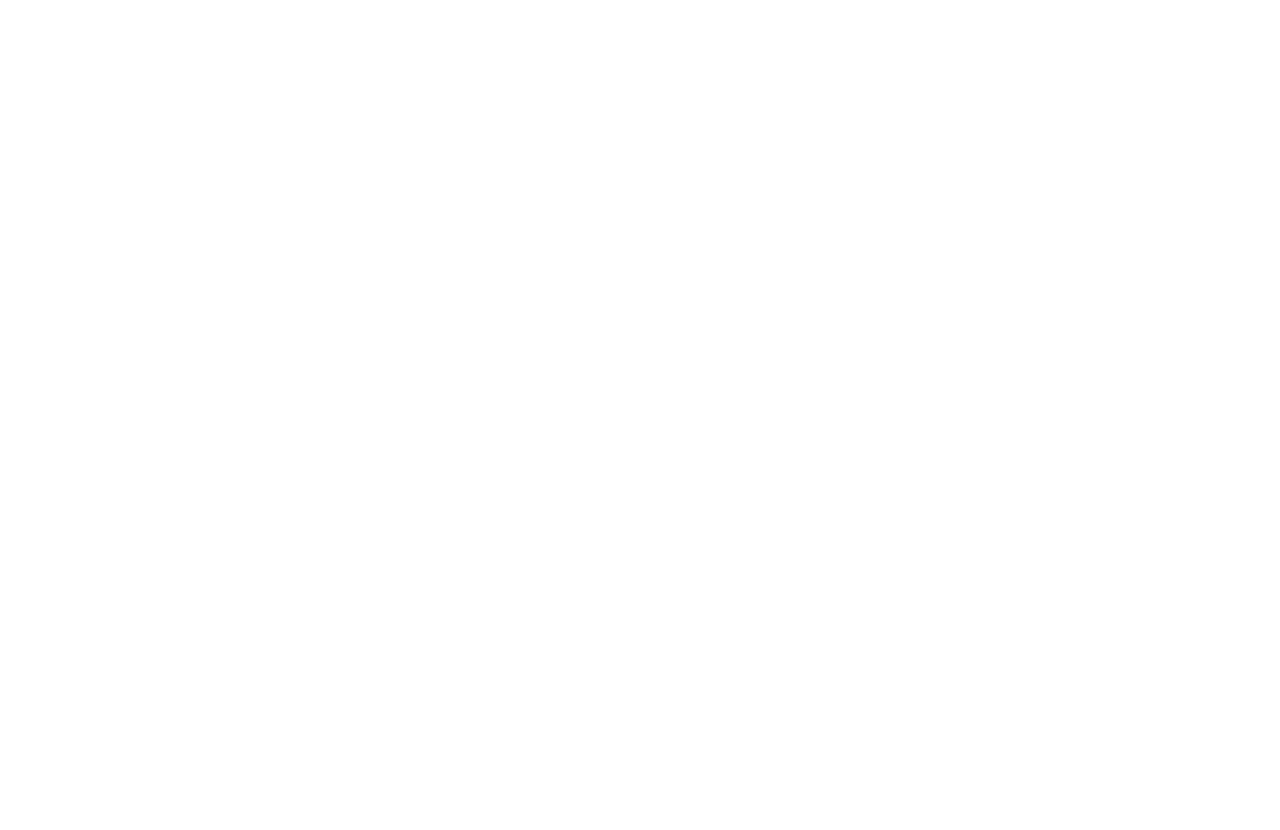
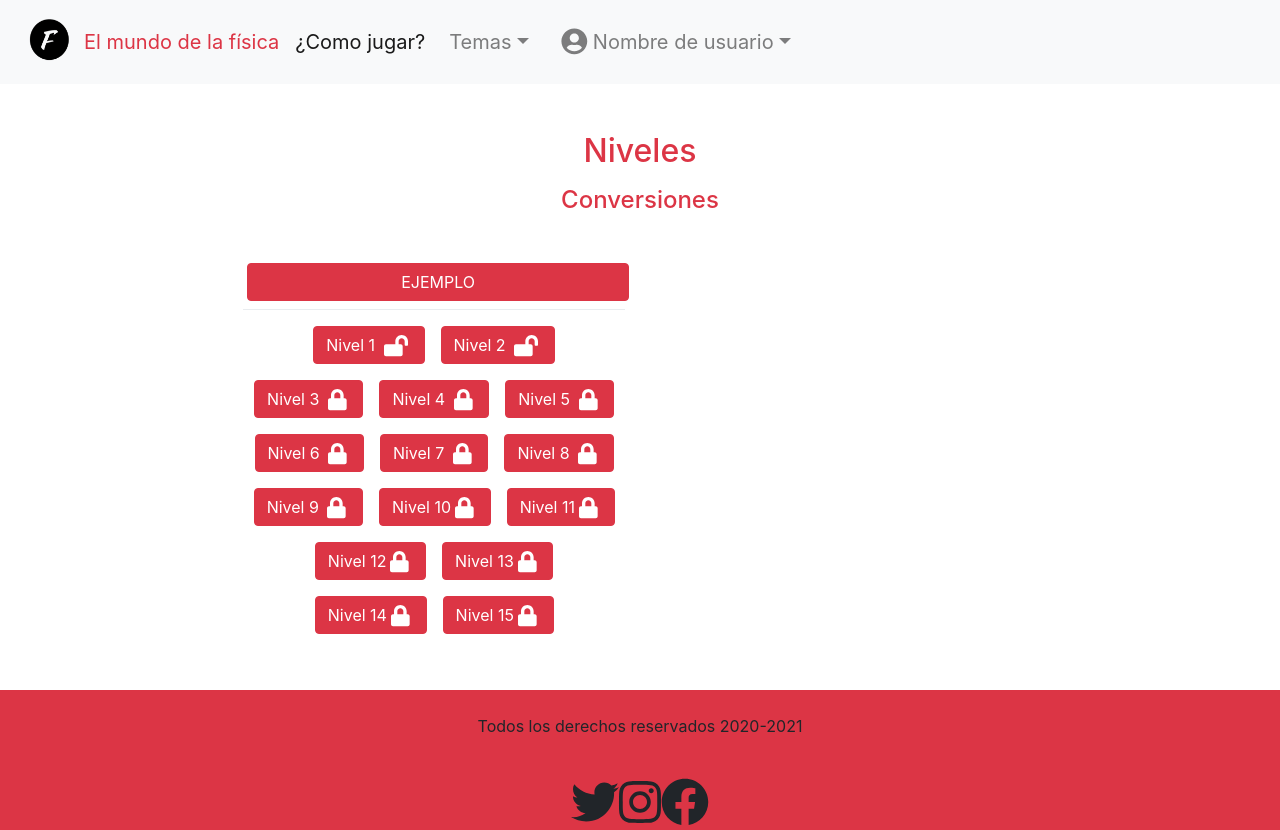
Before and after one commit to emanueljulio420/Equipo-7_PPI_2020, a React (Create React App) app in the folder frontend/: page /niveseg in a window 1280 px wide. Before the commit the page ends 800 px from the top, so only its background shows below. Built offline with nearby package versions, Linux system fonts and the light colour scheme.

Commit message:
se creo una interfaz y se le dio navegabilidad

```diff
--- /dev/null
+++ b/frontend/src/Components/NiveleSegundos.jsx
@@ -0,0 +1,73 @@
+import React from 'react';
+import { Link } from 'react-router-dom';
+import { FontAwesomeIcon } from '@fortawesome/react-fontawesome';
+import { faLock, faLockOpen } from '@fortawesome/free-solid-svg-icons';
+
+function NiveleSegundos() {
+    return (
+
+        <div className="bg-white col-md-8 order-md-1 container my-5">
+            <h2 className="mb-3 text-center text-danger">Niveles</h2>
+            <h4 className="mb-3 text-center text-danger">Conversiones</h4>
+            <br/>
+            <form className="needs-validation" novalidate="">
+                <div className="center">
+                    <div className="col-md-6 text-center">
+                        <Link to="eje">
+                        <button className="btn btn-block my-2 mx-1 btn-danger">   EJEMPLO   </button>
+                        </Link>
+                        <div class="dropdown-divider"></div>
+                        <Link to="uno">
+                        <button className="btn  my-2 mx-2 btn-danger">Nivel 1 <FontAwesomeIcon icon={faLockOpen} size="lg mx-1" className="aligned-right" /></button>
+                        </Link>
+                        <Link >
+                        <button className="btn  my-2 mx-2 btn-danger">Nivel 2 <FontAwesomeIcon icon={faLockOpen} size="lg mx-1" className="aligned-right" /></button>
+                        </Link>
+                        <Link>
+                        <button className="btn  my-2 mx-2 btn-danger">Nivel 3 <FontAwesomeIcon icon={faLock} size="lg mx-1" className="aligned-right" /></button>
+                        </Link>
+                        <Link>
+                        <button className="btn  my-2 mx-2 btn-danger">Nivel 4 <FontAwesomeIcon icon={faLock} size="lg mx-1" className="aligned-right" /></button>
+                        </Link>
+                        <Link>
+                        <button className="btn  my-2 mx-2 btn-danger">Nivel 5 <FontAwesomeIcon icon={faLock} size="lg mx-1" className="aligned-right" /></button>
+                        </Link>
+                        <Link>
+                        <button className="btn  my-2 mx-2 btn-danger">Nivel 6 <FontAwesomeIcon icon={faLock} size="lg mx-1" className="aligned-right" /></button>
+                        </Link>
+                        <Link>
+                        <button className="btn  my-2 mx-2 btn-danger">Nivel 7 <FontAwesomeIcon icon={faLock} size="lg mx-1" className="aligned-right" /></button>
+                        </Link>
+                        <Link>
+                        <button className="btn  my-2 mx-2 btn-danger">Nivel 8 <FontAwesomeIcon icon={faLock} size="lg mx-1" className="aligned-right" /></button>
+                        </Link>
+                        <Link>
+                        <button className="btn  my-2 mx-2 btn-danger">Nivel 9 <FontAwesomeIcon icon={faLock} size="lg mx-1" className="aligned-right" /></button>
+                        </Link>
+                        <Link>
+                        <button className="btn  my-2 mx-2 btn-danger">Nivel 10<FontAwesomeIcon icon={faLock} size="lg mx-1" className="aligned-right" /></button>
+                        </Link>
+                        <Link>
+                        <button className="btn  my-2 mx-2 btn-danger">Nivel 11<FontAwesomeIcon icon={faLock} size="lg mx-1" className="aligned-right" /></button>
+                        </Link>
+                        <Link>
+                        <button className="btn  my-2 mx-2 btn-danger">Nivel 12<FontAwesomeIcon icon={faLock} size="lg mx-1" className="aligned-right" /></button>
+                        </Link>
+                        <Link>
+                        <button className="btn  my-2 mx-2 btn-danger">Nivel 13<FontAwesomeIcon icon={faLock} size="lg mx-1" className="aligned-right" /></button>
+                        </Link>
+                        <Link>
+                        <button className="btn  my-2 mx-2 btn-danger">Nivel 14<FontAwesomeIcon icon={faLock} size="lg mx-1" className="aligned-right" /></button>
+                        </Link>
+                        <Link>
+                        <button className="btn  my-2 mx-2 btn-danger">Nivel 15<FontAwesomeIcon icon={faLock} size="lg mx-1" className="aligned-right" /></button>
+                        </Link>
+                    </div>
+                </div>
+            </form>
+        </div>
+
+    );
+}
+
+export default NiveleSegundos;
--- a/frontend/src/Components/Resultado.jsx
+++ b/frontend/src/Components/Resultado.jsx
@@ -11,7 +11,7 @@
              <h1>Resultado del Nivel 1 </h1>
              <p> has sacado 3/4 respuestas buenas, tienes un promedio bueno </p>
              <br></br>
-             <button type="button" className="btn btn-danger text-center mx-2 my-3">continuar </button>
+             <Link to="niveseg"><button type="button" className="btn btn-danger text-center mx-2 my-3">continuar </button></Link>
             <br></br>
             <br></br>
             <br></br>
--- /dev/null
+++ b/frontend/src/Pages/NiveleSegundos.js
@@ -0,0 +1,16 @@
+import React from 'react';
+import Icono from '../Components/Icono';
+import HeaderEstudiante from '../Components/HeaderEstudiante';
+import NiveleSegundos from '../Components/NiveleSegundos';
+
+function NiveleSegundo () {
+  return (
+    <div className="NiveleSegundo">
+      <HeaderEstudiante />
+      <NiveleSegundos/>
+      <Icono />
+    </div>
+  );
+}
+
+export default NiveleSegundo;
--- a/frontend/src/Route/App.js
+++ b/frontend/src/Route/App.js
@@ -21,6 +21,7 @@
 import NivelCuaa from '../Pages/NivelCua';
 import Resultado from '../Components/Resultado';
 import resultados from '../Pages/Resultado';
+import NiveleSegundo from '../Pages/NiveleSegundos';
 
 
 const App = () => {
@@ -49,6 +50,7 @@
                 <Route path="/tres" component={NivelTress} />
                 <Route path="/cua" component={NivelCuaa} />
                 <Route path="/resu" component={resultados} />
+                <Route path="/niveseg" component={NiveleSegundo} />
 
 
 
```
Also changed, not shown: frontend/src/Pages/Resultaado.js (deleted).
